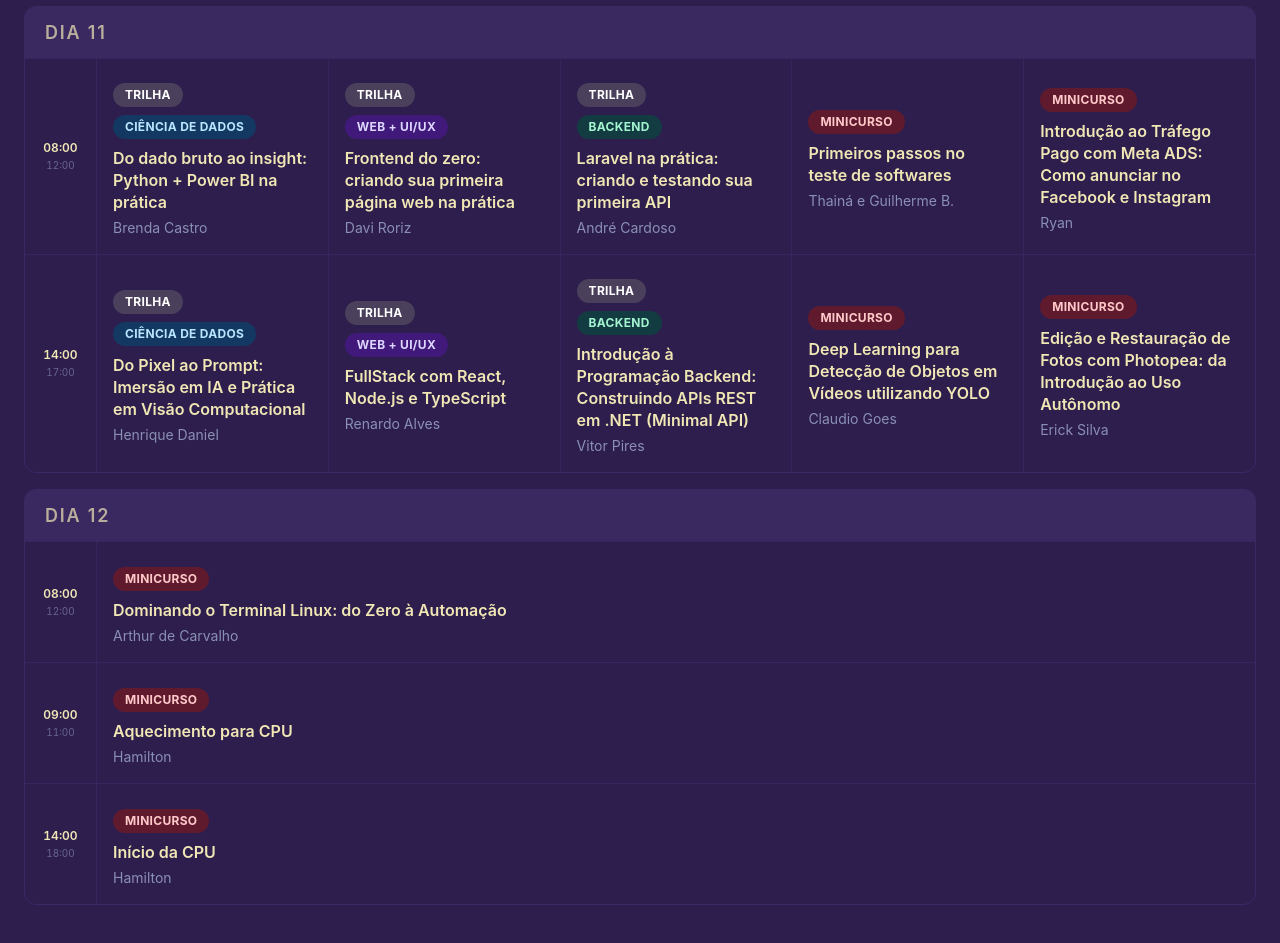
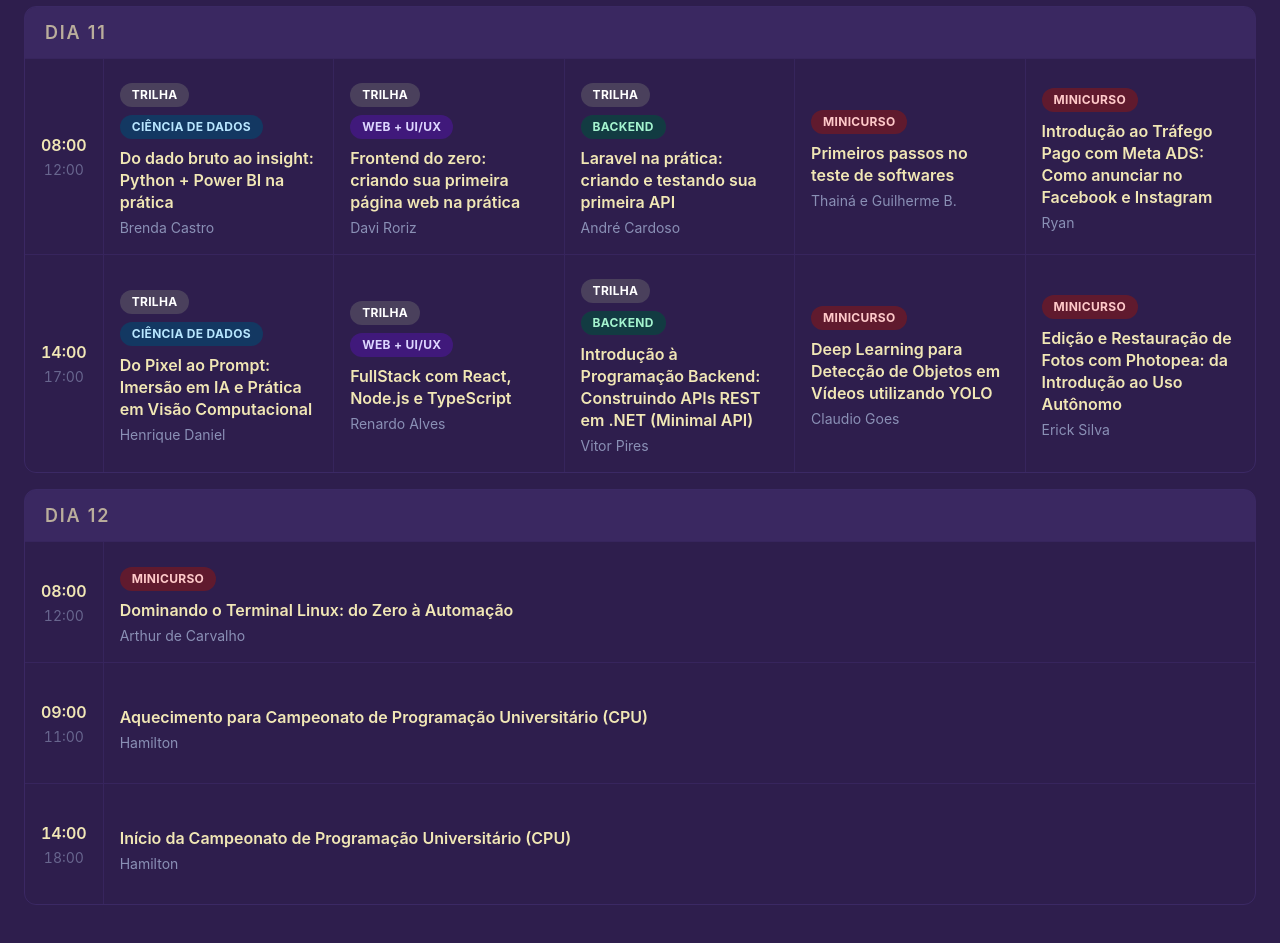
Before and after one commit to artsarchive/sinform-site, a React (Vite) app: page / in a window 1280 px wide. Shown: the part 3040-3983 px from the top of the page. Built offline with nearby package versions, Linux system fonts and the light colour scheme.

Commit message:
fix: time's size

```diff
--- a/src/app/components/Schedule.tsx
+++ b/src/app/components/Schedule.tsx
@@ -268,10 +268,10 @@ export function Schedule({ isDarkMode }: ScheduleProps) {
           endTime: "11:00",
           events: [
             {
-              tipo: "minicurso-trilha",
-              trilha: "MINICURSO",
-              title: "Aquecimento para CPU",
+              tipo: "palestra",
+              title: "Aquecimento para Campeonato de Programação Universitário (CPU)",
               speaker: "Hamilton",
+              speakerDescription: ""
             },
           ],
         },
@@ -280,10 +280,10 @@ export function Schedule({ isDarkMode }: ScheduleProps) {
           endTime: "18:00",
           events: [
             {
-              tipo: "minicurso-trilha",
-              trilha: "MINICURSO",
-              title: "Início da CPU",
+              tipo: "palestra",
+              title: "Início da Campeonato de Programação Universitário (CPU)",
               speaker: "Hamilton",
+              speakerDescription: ""
             },
           ],
         },
@@ -409,12 +409,12 @@ export function Schedule({ isDarkMode }: ScheduleProps) {
                         }`}
                       >
                         <span
-                          className={`text-xs font-semibold tabular-nums ${dk ? "text-[#F1E7B5]" : "text-[#2E1E4D]"}`}
+                          className={`text-[16px] font-semibold tabular-nums ${dk ? "text-[#F1E7B5]" : "text-[#2E1E4D]"}`}
                         >
                           {slot.startTime}
                         </span>
                         <span
-                          className={`text-[10px] mt-0.5 tabular-nums ${dk ? "text-[#A1ADCF]/50" : "text-[#5B439A]/50"}`}
+                          className={`text-[14px] mt-0.5 tabular-nums ${dk ? "text-[#A1ADCF]/50" : "text-[#5B439A]/50"}`}
                         >
                           {slot.endTime}
                         </span>
```
